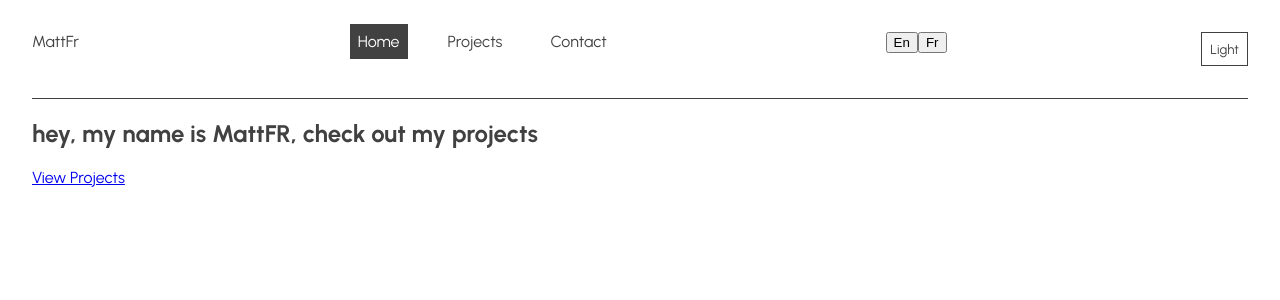
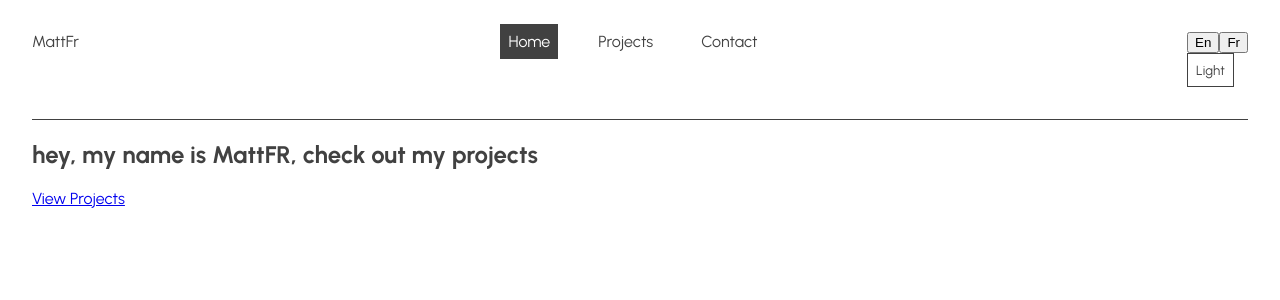
Before and after one commit to Matt-Fr/portfolio, a React (Create React App) app: page / in a window 1280 px wide. Shown: the top 300 px of the page. Built offline with nearby package versions, Linux system fonts and the light colour scheme.

Commit message:
added new div in navbar

```diff
--- a/src/components/LanguageBtn.js
+++ b/src/components/LanguageBtn.js
@@ -4,7 +4,7 @@ const LanguageBtn = () => {
   const { language, setLanguage, writeBilingualContent } = useGlobalContext();
 
   return (
-    <div>
+    <div className="langBtns">
       <button
         onClick={() => {
           setLanguage("en");
--- a/src/pages/SharedLayout.js
+++ b/src/pages/SharedLayout.js
@@ -12,8 +12,10 @@ const SharedLayout = () => {
           MattFr
         </Link>
         <Navbar />
-        <LanguageBtn />
-        <ToggleTheme />
+        <div className="switchBtns">
+          <LanguageBtn />
+          <ToggleTheme />
+        </div>
       </header>
       <main>
         <Outlet />
```
